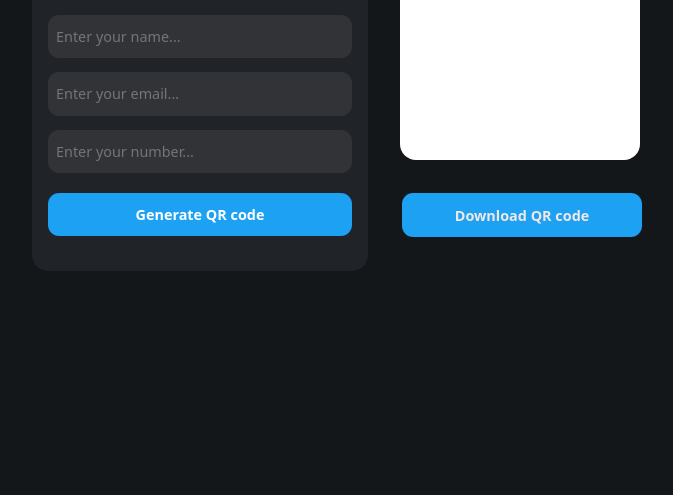
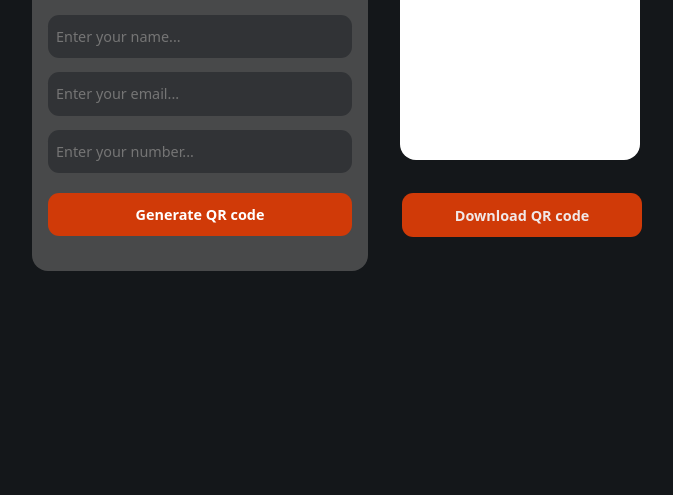
Before and after one commit to sewminiJayawardhana/QR-Generator-, a plain HTML site: page index.html in a window 1280 px wide. Shown: the part 305-800 px from the top of the page, without its empty margins (303-976 px from the left). Drawn offline with Linux system fonts and the light colour scheme.

Commit message:
`Update title, add QR code canvas, and modify CSS colors`

```diff
--- a/index.html
+++ b/index.html
@@ -3,7 +3,7 @@
 <head>
     <meta charset="UTF-8">
     <meta name="viewport" content="width=device-width, initial-scale=1.0">
-    <title>QR code generator using vanilla js</title>
+    <title>QR code generator</title>
     <script src="https://cdnjs.cloudflare.com/ajax/libs/qrcodejs/1.0.0/qrcode.min.js" integrity="sha512-CNgIRecGo7nphbeZ04Sc13ka07paqdeTu0WR1IM4kNcpmBAUSHSQX0FslNhTDadL4O5SAGapGt4FodqL8My0mA==" crossorigin="anonymous" referrerpolicy="no-referrer" defer></script>
     <link rel = "stylesheet" href="styles.css">
 </head>
@@ -17,6 +17,7 @@
                 <input  class="user-phone input" placeholder="Enter your number...">
                 <button class="generate-qr-code">Generate QR code</button>
             </div>
+
             <div class="qr-canvas">
                 <h2>QR code</h2>
                 <div class="loading"></div>
--- a/styles.css
+++ b/styles.css
@@ -9,12 +9,12 @@
 }
 
 :root{
-    --blueColor : #1DA1F2;
-    --blueColorHover : #1A8CD8;
+    --blueColor : #d03a08;
+    --blueColorHover : #781e00;
     --blackColor : #14171A;
-    --darkColor :#202327;
+    --darkColor :#48494a;
     --grayColor: #AAB8C2;
-    --darkTextColor: #4A4C4E;
+    --darkTextColor: #585859;
 }
 
 body{
@@ -22,7 +22,7 @@ body{
     height: 100vh;
     justify-content: center;
     align-items: center;
-    background-color: var(--blackColor);
+    background-color:#14171A;
     color:white;
 }
 
```
